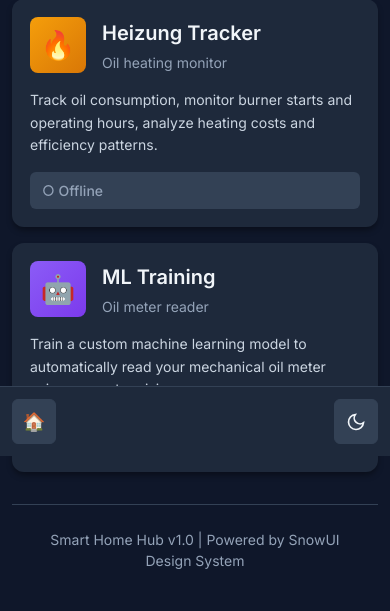
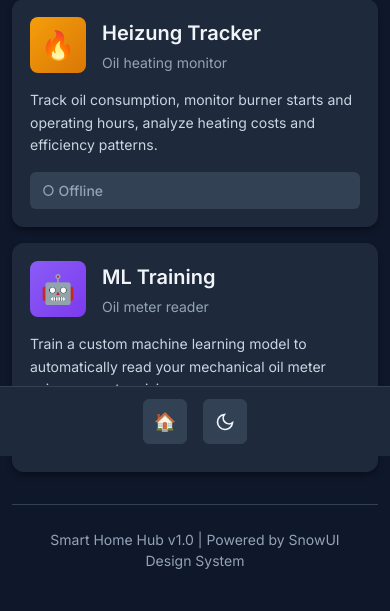
Before and after one commit to Sebastianwerner1985/home-hub, a Flask app: page / in a window 390 px wide. Shown: the part 388-999 px from the top of the page. Run offline with Flask 3, Linux system fonts and the light colour scheme.

Commit message:
fix: center mobile nav buttons and fix theme toggle functionality

```diff
--- a/templates/index.html
+++ b/templates/index.html
@@ -80,8 +80,8 @@
             padding-bottom: calc(var(--space-3) + env(safe-area-inset-bottom, 0px));
             z-index: 100;
             box-shadow: var(--shadow-large);
-            justify-content: space-between;
-            gap: var(--space-2);
+            justify-content: center;
+            gap: var(--space-4);
         }
 
         @media (max-width: 1024px) {
@@ -109,11 +109,11 @@
             cursor: pointer;
             transition: all var(--transition-fast);
             min-height: 44px; /* Touch target size */
-            flex: 1;
+            flex: 0 0 auto;
         }
 
         .nav-btn.icon-only {
-            flex: 0 0 44px;
+            width: 44px;
             padding: var(--space-2);
             font-size: var(--text-lg);
         }
@@ -373,8 +373,6 @@
     <script>
         // Theme Management
         const html = document.documentElement;
-        const themeIconSun = document.getElementById('theme-icon-sun');
-        const themeIconMoon = document.getElementById('theme-icon-moon');
 
         // Initialize theme from localStorage (default to dark)
         function initTheme() {
@@ -393,19 +391,22 @@
         }
 
         function updateThemeUI(theme) {
+            // Desktop theme icons
             const desktopSun = document.getElementById('theme-icon-sun');
             const desktopMoon = document.getElementById('theme-icon-moon');
+
+            // Mobile theme icons
             const mobileSun = document.getElementById('mobile-theme-icon-sun');
             const mobileMoon = document.getElementById('mobile-theme-icon-moon');
 
             if (theme === 'dark') {
-                desktopSun.style.display = 'none';
-                desktopMoon.style.display = 'block';
+                if (desktopSun) desktopSun.style.display = 'none';
+                if (desktopMoon) desktopMoon.style.display = 'block';
                 if (mobileSun) mobileSun.style.display = 'none';
                 if (mobileMoon) mobileMoon.style.display = 'block';
             } else {
-                desktopSun.style.display = 'block';
-                desktopMoon.style.display = 'none';
+                if (desktopSun) desktopSun.style.display = 'block';
+                if (desktopMoon) desktopMoon.style.display = 'none';
                 if (mobileSun) mobileSun.style.display = 'block';
                 if (mobileMoon) mobileMoon.style.display = 'none';
             }
```
